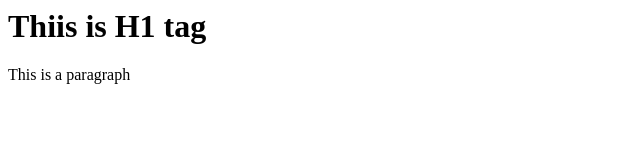
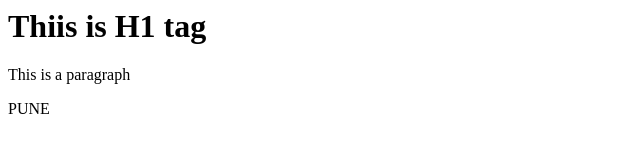
Before and after one commit to Patil-K-Bhushan/NewLocker, a plain HTML site: page index.html in a window 1280 px wide. Shown: the full height of the page, 0-640 px from the left. Drawn offline with Linux system fonts and the light colour scheme.

Commit message:
Added PUNE

```diff
--- a/index.html
+++ b/index.html
@@ -1,2 +1,3 @@
 <h1>Thiis is H1 tag</h1>
 <p>This is a paragraph</p>
+<p>PUNE</p>
```
